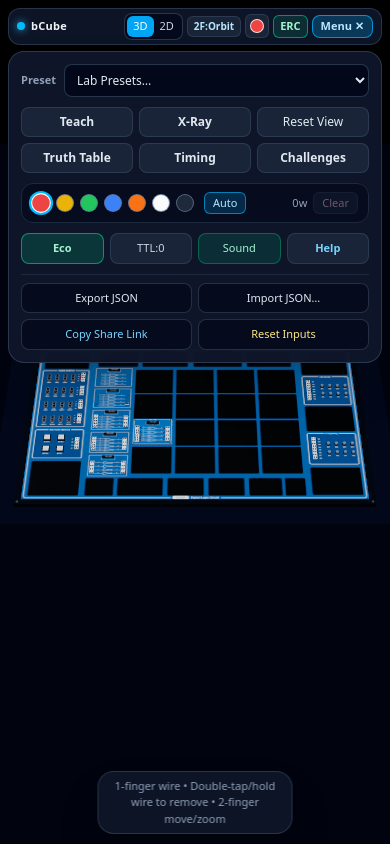
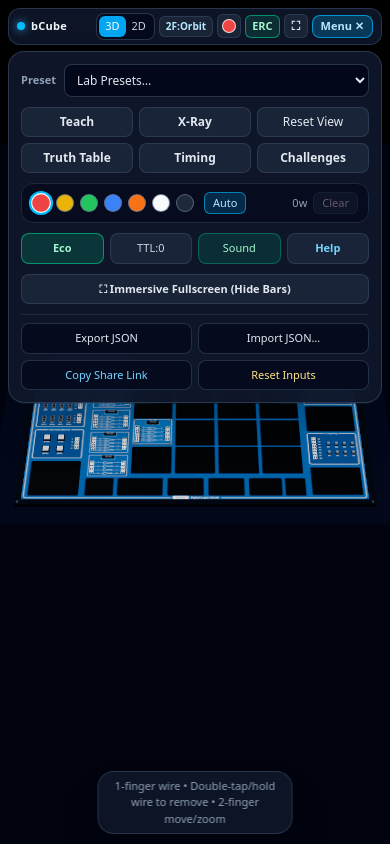
Before and after one commit to EslamAbdin/bcube-3d-simulator, a React (Vite) app: page / in a window 390 px wide. Both pictures are taken after a click on the button "Toggle tools menu". Built offline with nearby package versions, Linux system fonts and the light colour scheme.

Commit message:
feat(mobile): add immersive fullscreen mode hiding browser and phone nav bars

```diff
--- a/index.html
+++ b/index.html
@@ -4,6 +4,10 @@
     <meta charset="UTF-8" />
     <meta name="viewport" content="width=device-width, initial-scale=1.0, viewport-fit=cover" />
     <meta name="theme-color" content="#020617" />
+    <meta name="mobile-web-app-capable" content="yes" />
+    <meta name="apple-mobile-web-app-capable" content="yes" />
+    <meta name="apple-mobile-web-app-status-bar-style" content="black-translucent" />
+    <link rel="manifest" href="./manifest.webmanifest" />
     <title>bCube 3D Digital Logic Circuit Simulator</title>
     <link
       rel="icon"
--- a/src/App.tsx
+++ b/src/App.tsx
@@ -39,7 +39,7 @@ export function App() {
   }, []);
 
   return (
-    <div className="relative h-screen w-screen overflow-hidden bg-slate-950 select-none">
+    <div className="relative h-[100dvh] w-screen overflow-hidden bg-slate-950 select-none">
       <div
         className="h-full w-full touch-none select-none"
         onContextMenu={(e) => e.preventDefault()}
--- a/src/components/TopHud.tsx
+++ b/src/components/TopHud.tsx
@@ -15,6 +15,7 @@ export const TopHud = memo(function TopHud() {
   const [fileMenuOpen, setFileMenuOpen] = useState(false);
   const [mobileMenuOpen, setMobileMenuOpen] = useState(false);
   const [copiedLink, setCopiedLink] = useState(false);
+  const [isFullscreen, setIsFullscreen] = useState(false);
 
   const wireCount = useSimulatorStore((s) => s.wires.length);
   const activeWireColor = useSimulatorStore((s) => s.activeWireColor);
@@ -58,6 +59,52 @@ export const TopHud = memo(function TopHud() {
     s.wiringDiagnostics.reduce((acc, d) => (d.severity === 'error' ? acc + 1 : acc), 0)
   );
   const ercTotalCount = useSimulatorStore((s) => s.wiringDiagnostics.length);
+
+  useEffect(() => {
+    const syncFs = () => {
+      const doc = document as Document & { webkitFullscreenElement?: Element | null };
+      setIsFullscreen(Boolean(doc.fullscreenElement || doc.webkitFullscreenElement));
+    };
+    syncFs();
+    document.addEventListener('fullscreenchange', syncFs);
+    document.addEventListener('webkitfullscreenchange', syncFs);
+    return () => {
+      document.removeEventListener('fullscreenchange', syncFs);
+      document.removeEventListener('webkitfullscreenchange', syncFs);
+    };
+  }, []);
+
+  const handleToggleFullscreen = async () => {
+    const doc = document as Document & {
+      webkitFullscreenElement?: Element | null;
+      webkitExitFullscreen?: () => Promise<void> | void;
+    };
+    const el = document.documentElement as HTMLElement & {
+      webkitRequestFullscreen?: () => Promise<void> | void;
+    };
+    const active = Boolean(doc.fullscreenElement || doc.webkitFullscreenElement);
+
+    try {
+      if (active) {
+        if (doc.exitFullscreen) await doc.exitFullscreen();
+        else if (doc.webkitExitFullscreen) await doc.webkitExitFullscreen();
+      } else {
+        if (el.requestFullscreen) {
+          try {
+            await el.requestFullscreen({ navigationUI: 'hide' });
+          } catch {
+            await el.requestFullscreen();
+          }
+        } else if (el.webkitRequestFullscreen) {
+          await el.webkitRequestFullscreen();
+        } else {
+          showToast('For iPhone fullscreen, tap Share → Add to Home Screen.', 'info');
+        }
+      }
+    } catch {
+      showToast('For iPhone fullscreen, tap Share → Add to Home Screen.', 'info');
+    }
+  };
 
   useEffect(() => {
     if (!fileMenuOpen && !mobileMenuOpen) return;
@@ -273,6 +320,21 @@ export const TopHud = memo(function TopHud() {
                   {ercTotalCount}
                 </span>
               )}
+            </button>
+
+            <button
+              type="button"
+              onClick={handleToggleFullscreen}
+              aria-pressed={isFullscreen}
+              aria-label={isFullscreen ? 'Exit fullscreen' : 'Enter immersive fullscreen'}
+              title={isFullscreen ? 'Exit Fullscreen' : 'Fullscreen (hide browser & nav bars)'}
+              className={`flex h-6 w-6 cursor-pointer items-center justify-center rounded-md border text-xs font-bold transition-colors ${
+                isFullscreen
+                  ? 'border-sky-400/75 bg-sky-500/25 text-sky-200'
+                  : 'border-slate-700/80 bg-slate-800/80 text-slate-200'
+              }`}
+            >
+              {isFullscreen ? '⤢' : '⛶'}
             </button>
 
             <button
@@ -493,6 +555,21 @@ export const TopHud = memo(function TopHud() {
                 Help
               </button>
             </div>
+
+            <button
+              type="button"
+              onClick={() => {
+                handleToggleFullscreen();
+                setMobileMenuOpen(false);
+              }}
+              className={`cursor-pointer rounded-lg border px-2 py-1.5 text-[11px] font-semibold ${
+                isFullscreen
+                  ? 'border-sky-400/70 bg-sky-500/20 text-sky-200'
+                  : 'border-slate-700/80 bg-slate-800/80 text-slate-200'
+              }`}
+            >
+              {isFullscreen ? 'Exit Fullscreen' : '⛶ Immersive Fullscreen (Hide Bars)'}
+            </button>
 
             <div className="grid grid-cols-2 gap-1.5 border-t border-slate-800 pt-2">
               <button
@@ -855,6 +932,21 @@ export const TopHud = memo(function TopHud() {
 
           <button
             type="button"
+            onClick={handleToggleFullscreen}
+            aria-pressed={isFullscreen}
+            aria-label={isFullscreen ? 'Exit fullscreen' : 'Fullscreen'}
+            title={isFullscreen ? 'Exit Fullscreen (Esc)' : 'Fullscreen mode'}
+            className={`flex h-6 w-6 cursor-pointer items-center justify-center rounded-lg border text-xs font-bold transition-colors ${
+              isFullscreen
+                ? 'border-sky-400/70 bg-sky-500/25 text-sky-200'
+                : 'border-slate-700/80 bg-slate-800/80 text-slate-200 hover:border-slate-500 hover:text-white'
+            }`}
+          >
+            {isFullscreen ? '⤢' : '⛶'}
+          </button>
+
+          <button
+            type="button"
             onClick={() => setHelpModalOpen(true)}
             aria-label="Quick Help & Shortcuts"
             title="Quick Help & Shortcuts"
```
Also changed, not shown: public/manifest.webmanifest (added).
